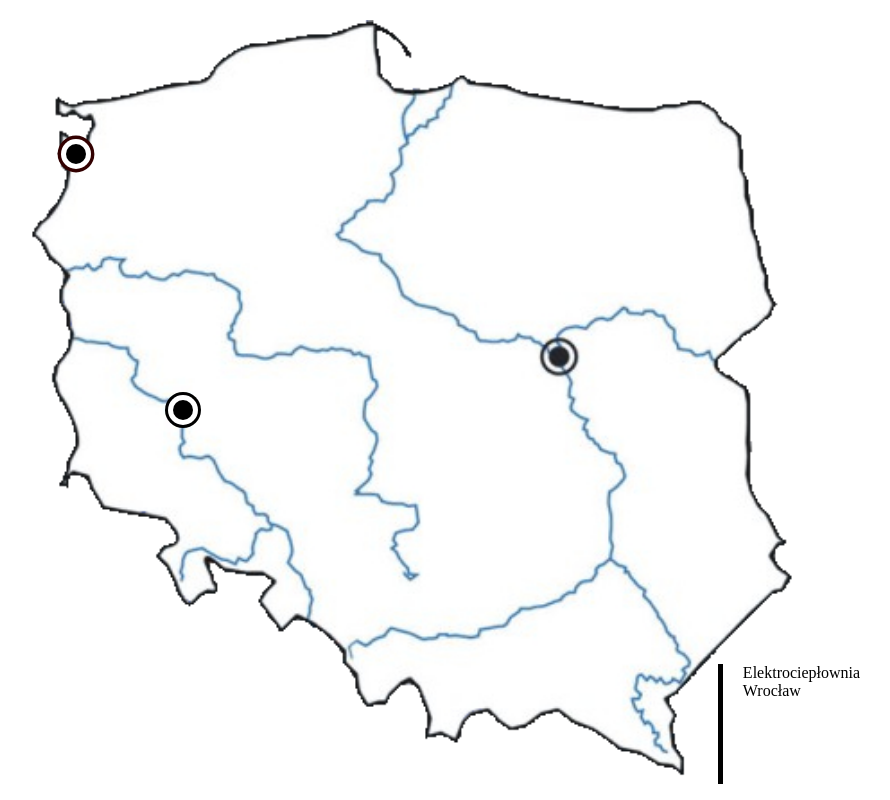
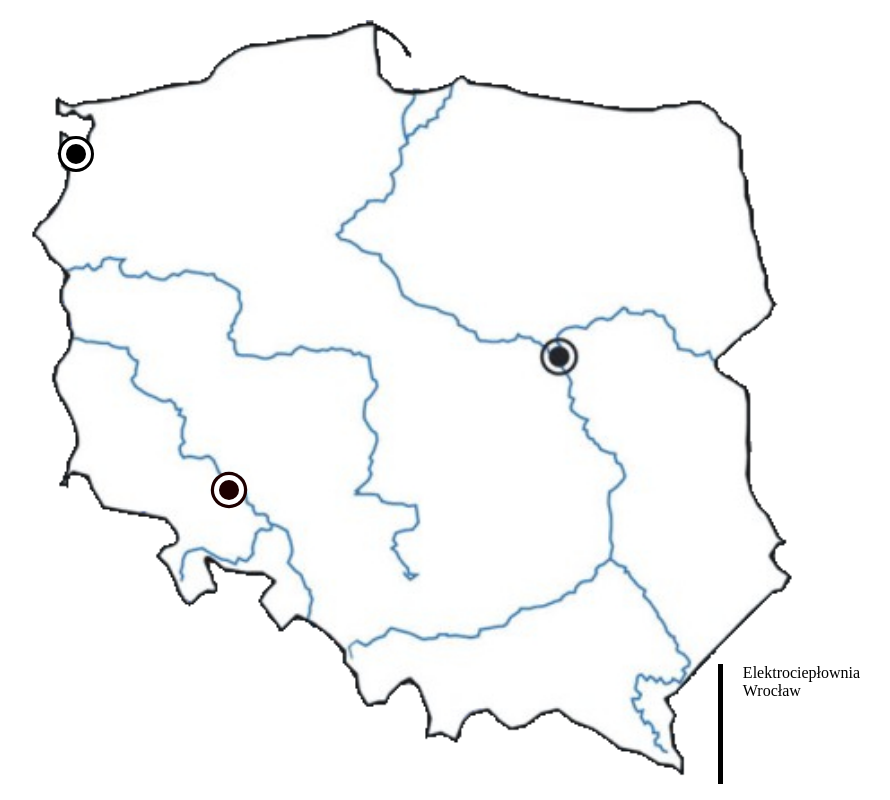
Before and after one commit to patryk-olti/InteractiveMap, a React (Create React App) app: page / in a window 1280 px wide. Shown: the whole page, without its empty margins (229-1119 px from the left). Built offline with nearby package versions, Linux system fonts and the light colour scheme.

Commit message:
completed logic of website

```diff
--- /dev/null
+++ b/src/components/Dot.css
@@ -0,0 +1,54 @@
+.dot{
+    position: absolute;
+    width: 20px;
+    height: 20px;
+
+    box-shadow: 0px 0px 0px 5px white, 0px 0px 0px 8px black;
+    border-radius: 50%;
+    background-color: black;
+}
+
+.active{
+    animation: blink 2s infinite;
+}
+
+.wroclaw{
+    top: 60%;
+    left: 25%;
+}
+
+.szczecin{
+    top: 18%;
+    left: 5%;
+}
+
+.gdansk{
+    top: 11%;
+    left: 50%;
+}
+
+.bydgoszcz{
+    top: 28%;
+    left: 38%;
+}
+
+.poznan{
+    top: 38%;
+    left: 26%;
+}
+
+.krakow{
+    top: 78%;
+    left: 56%;
+}
+
+.lublin{
+    top: 63%;
+    left: 85%;
+}
+
+@keyframes blink{
+    0%{ box-shadow: 0px 0px 0px 5px white, 0px 0px 0px 8px black; }
+    50%{ box-shadow: 0px 0px 0px 5px white, 0px 0px 0px 10px red; background-color: red;}
+    100%{ box-shadow: 0px 0px 0px 5px white, 0px 0px 0px 8px black; }
+}
--- /dev/null
+++ b/src/components/Dot.js
@@ -0,0 +1,13 @@
+import React from 'react';
+import './Dot.css';
+
+function Dot(props){
+
+    let classN = 'dot '+ props.extendsClass;
+
+    return(
+        <div className={classN}></div>
+    )
+}
+
+export default Dot;
--- a/src/components/Map.css
+++ b/src/components/Map.css
@@ -10,38 +10,3 @@
 .polandMap img{
     height: 95%;
 }
-
-.dot{
-    position: absolute;
-    width: 20px;
-    height: 20px;
-
-    box-shadow: 0px 0px 0px 5px white, 0px 0px 0px 8px black;
-    border-radius: 50%;
-    background-color: black;
-}
-
-.active{
-    animation: blink 2s infinite;
-}
-
-.wroclaw{
-    top: 50%;
-    left: 19%;
-}
-
-.szczecin{
-    top: 18%;
-    left: 5%;
-}
-
-.gdansk{
-    top: 8%;
-    left: 50%;
-}
-
-@keyframes blink{
-    0%{ box-shadow: 0px 0px 0px 5px white, 0px 0px 0px 8px black; }
-    50%{ box-shadow: 0px 0px 0px 5px white, 0px 0px 0px 10px red; }
-    100%{ box-shadow: 0px 0px 0px 5px white, 0px 0px 0px 8px black; }
-}
--- a/src/components/Map.js
+++ b/src/components/Map.js
@@ -2,6 +2,7 @@ import React from 'react';
 import map from "./img/mapa.png";
 import "./Map.css";
 import Information from './Information';
+import Dot from './Dot';
 
 class Map extends React.Component{
 
@@ -15,15 +16,14 @@ class Map extends React.Component{
         const dots = [...document.querySelectorAll('.dot')];
         let variable = this.state.iteration;
 
-        if((variable+1) >= this.state.maxIteration){
+        if(variable >= (this.state.maxIteration-1)){
             variable = 0;
         }else{
-            variable += 1;
+            variable = variable + 1;
         }
 
         dots.forEach((item, index) => {
             item.classList.remove('active');
-
             if(index === variable){
                 item.classList.add('active');
             }
@@ -32,28 +32,39 @@ class Map extends React.Component{
         this.setState({
             iteration: variable
         })
-
     }
 
     componentDidMount(){
+
         fetch('data.json')
         .then(response => response.json())
         .then(data => {
-            setInterval( this.changeActive() , 2000);
+
+            setInterval(() => {
+                this.changeActive();
+            }, 6000);
 
             this.setState({
                 base: data.devices,
                 maxIteration: [...data.devices].length
             })
         })
+
+        setInterval( this.changeActive() , 1000);
     }
 
+
+
     render(){
+
+
         return (
             <div className="polandMap">
 
-                <div className="dot wroclaw active"></div>
-                <div className="dot szczecin active"></div>
+               {this.state.base.length !== 0 ?  this.state.base.map(item => ( <Dot extendsClass = {item.city} /> ))
+               : null
+            }
+
                 <img src={map} alt="map"/>
 
                 <Information />
```
